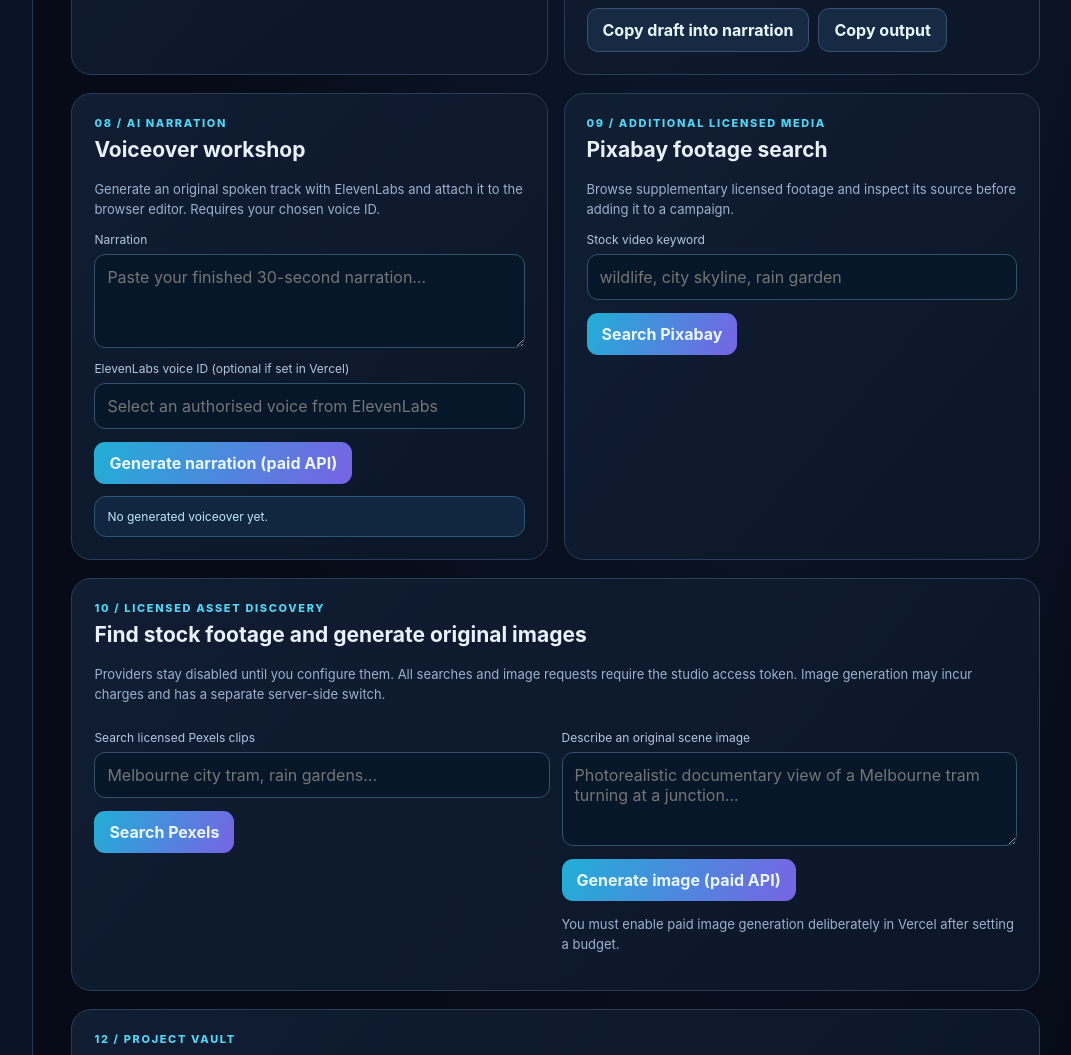
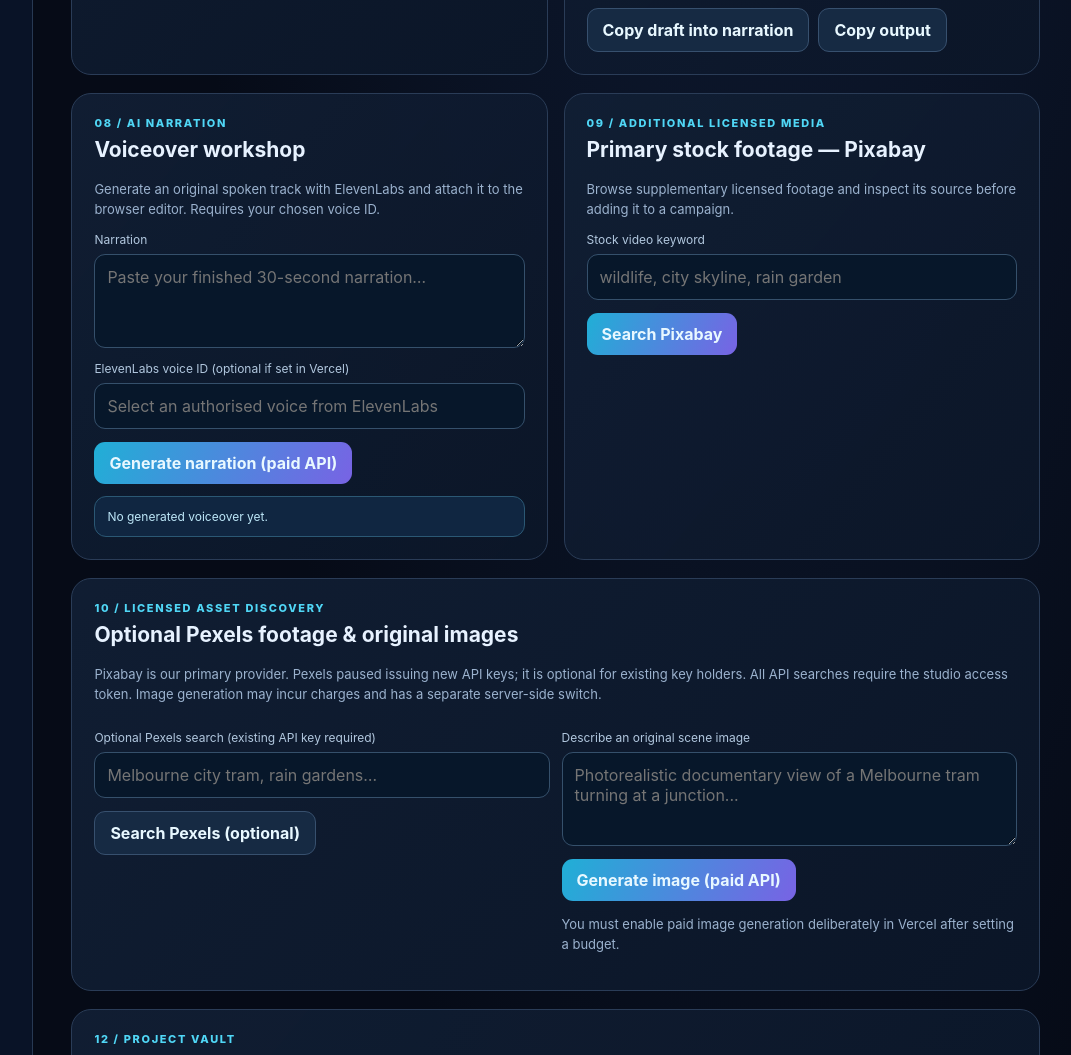
Before and after one commit to Bomsilaga/social-and-campaign-manager, a website: page index.html in a window 1280 px wide. Shown: the part 2941-3996 px from the top of the page, without its empty margins (202-1273 px from the left). Drawn offline with Linux system fonts and the light colour scheme; no server answers.

Commit message:
fix: make Pixabay primary and clarify paused Pexels API signup

```diff
--- a/index.html
+++ b/index.html
@@ -27,9 +27,9 @@
 <section class="grid full" id="productionAI">
  <section class="card"><div class="tag">08 / AI narration</div><h2>Voiceover workshop</h2><p class="muted">Generate an original spoken track with ElevenLabs and attach it to the browser editor. Requires your chosen voice ID.</p>
  <div class="field"><label>Narration</label><textarea id="voiceText" placeholder="Paste your finished 30-second narration…"></textarea></div><div class="field"><label>ElevenLabs voice ID (optional if set in Vercel)</label><input id="voiceId" placeholder="Select an authorised voice from ElevenLabs"></div><button class="btn primary" id="voiceRun">Generate narration (paid API)</button><div class="message" id="voiceResult" style="margin-top:12px">No generated voiceover yet.</div></section>
- <section class="card"><div class="tag">09 / Additional licensed media</div><h2>Pixabay footage search</h2><p class="muted">Browse supplementary licensed footage and inspect its source before adding it to a campaign.</p><div class="field"><label>Stock video keyword</label><input id="pixQuery" placeholder="wildlife, city skyline, rain garden"></div><button class="btn primary" id="pixRun">Search Pixabay</button><div id="pixResults" style="margin-top:12px"></div></section>
+ <section class="card"><div class="tag">09 / Additional licensed media</div><h2>Primary stock footage — Pixabay</h2><p class="muted">Browse supplementary licensed footage and inspect its source before adding it to a campaign.</p><div class="field"><label>Stock video keyword</label><input id="pixQuery" placeholder="wildlife, city skyline, rain garden"></div><button class="btn primary" id="pixRun">Search Pixabay</button><div id="pixResults" style="margin-top:12px"></div></section>
 </section>
-<section class="card full" id="stock-lab"><div class="tag">10 / Licensed asset discovery</div><h2>Find stock footage and generate original images</h2><p class="muted">Providers stay disabled until you configure them. All searches and image requests require the studio access token. Image generation may incur charges and has a separate server-side switch.</p><div class="controlrow"><div><div class="field"><label>Search licensed Pexels clips</label><input id="stockQuery" placeholder="Melbourne city tram, rain gardens…"></div><button class="btn primary" id="stockSearch">Search Pexels</button><div id="stockResults"></div></div><div><div class="field"><label>Describe an original scene image</label><textarea id="imagePrompt" placeholder="Photorealistic documentary view of a Melbourne tram turning at a junction..."></textarea></div><button class="btn primary" id="imageGenerate">Generate image (paid API)</button><p class="muted">You must enable paid image generation deliberately in Vercel after setting a budget.</p></div></div></section>
+<section class="card full" id="stock-lab"><div class="tag">10 / Licensed asset discovery</div><h2>Optional Pexels footage & original images</h2><p class="muted">Pixabay is our primary provider. Pexels paused issuing new API keys; it is optional for existing key holders. All API searches require the studio access token. Image generation may incur charges and has a separate server-side switch.</p><div class="controlrow"><div><div class="field"><label>Optional Pexels search (existing API key required)</label><input id="stockQuery" placeholder="Melbourne city tram, rain gardens…"></div><button class="btn" id="stockSearch">Search Pexels (optional)</button><div id="stockResults"></div></div><div><div class="field"><label>Describe an original scene image</label><textarea id="imagePrompt" placeholder="Photorealistic documentary view of a Melbourne tram turning at a junction..."></textarea></div><button class="btn primary" id="imageGenerate">Generate image (paid API)</button><p class="muted">You must enable paid image generation deliberately in Vercel after setting a budget.</p></div></div></section>
 <section class="card full" id="projects"><div class="tag">12 / Project vault</div><h2>Save your production blueprint</h2><p class="muted">Store storyboard text, rights records, scene timings, captions, brand settings and the campaign brief in Supabase. This does not upload image/video file bytes or make a playable project available across devices yet.</p><div class="controlrow"><div><div class="field"><label>Project title</label><input id="cloudTitle" placeholder="Campaign name" value="Untitled social campaign"></div><div class="actions"><button class="btn primary" id="cloudSave">Save manifest to Supabase</button><button class="btn" id="cloudRefresh">Refresh saved projects</button></div></div><div><div class="message" id="cloudResult">Supabase requires credentials and the SQL schema migration.</div><div id="cloudList"></div></div></div></section>
 <section class="card full" id="settings"><div class="tag">13 / Settings & Preferences Centre</div><h2>Control your creative workflow</h2><p class="muted">Preferences are saved in this browser. Export a backup to move settings to another device. API secrets are configured in Vercel, not stored here.</p>
 <div class="controlrow"><div><h3>Production defaults</h3>
```
